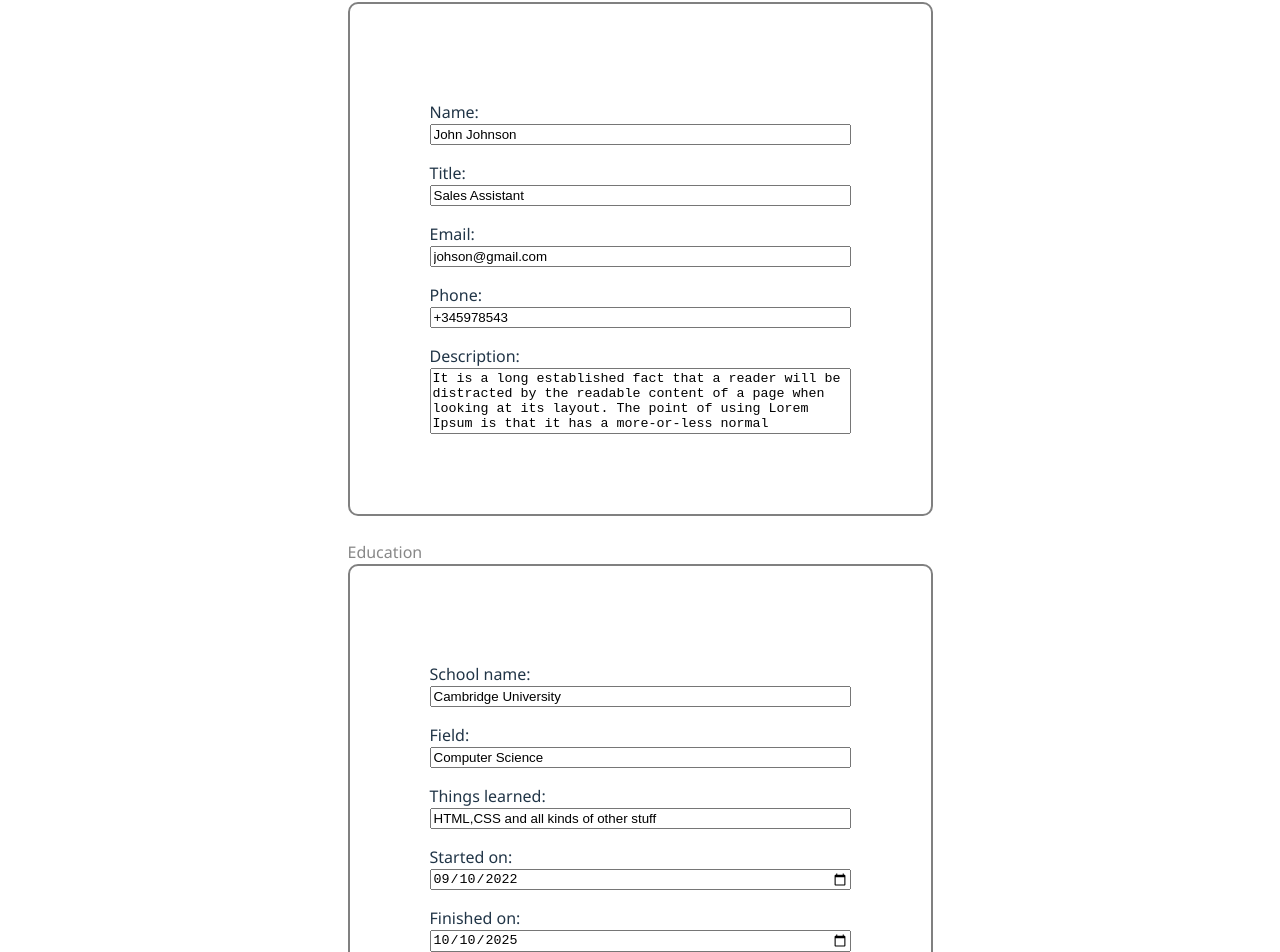
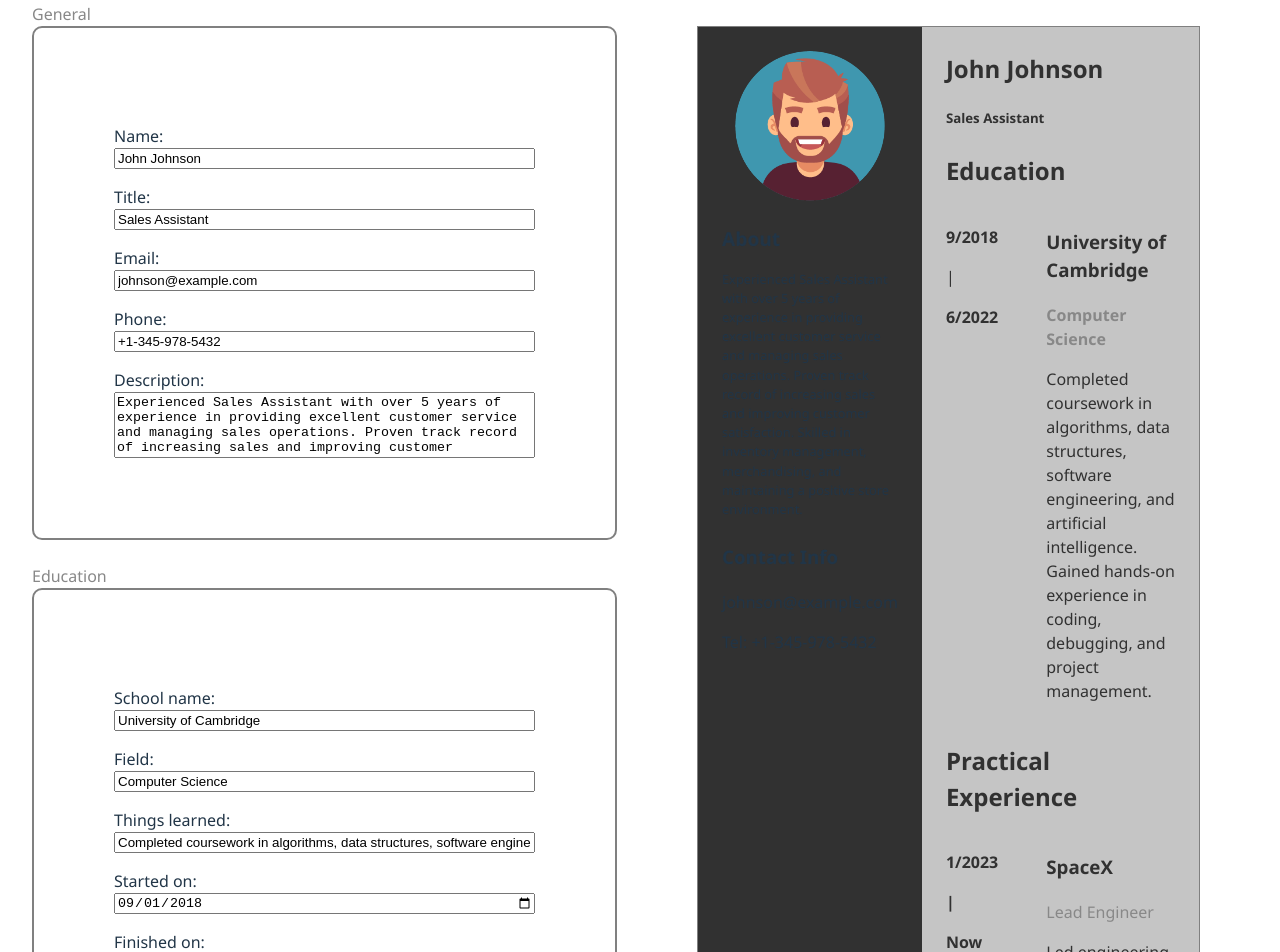
Before and after one commit to jusadocode/cv-application, a React (Vite) app: page / in a window 1280 px wide. Shown: the part 179-1131 px from the top of the page. Built offline with nearby package versions, Linux system fonts and the light colour scheme.

Commit message:
changed layout and added updates to styling, media query

```diff
--- a/src/App.jsx
+++ b/src/App.jsx
@@ -9,26 +9,26 @@ function App() {
   const initialGeneralInfo = {
     name: 'John Johnson',
     title: 'Sales Assistant',
-    'e-mail': 'johson@gmail.com',
-    phone: '+345978543',
-    description: "It is a long established fact that a reader will be distracted by the readable content of a page when looking at its layout. The point of using Lorem Ipsum is that it has a more-or-less normal distribution of letters, as opposed to using 'Content here, content here', making it look like readable English."
-  }
+    'e-mail': 'johnson@example.com',
+    phone: '+1-345-978-5432',
+    description: "Experienced Sales Assistant with over 5 years of experience in providing excellent customer service and managing sales operations. Proven track record of increasing sales and improving customer satisfaction. Skilled in inventory management, merchandising, and maintaining a positive store environment."
+  };
 
   const initialEduInfo = {
-    school: 'Cambridge University',
+    school: 'University of Cambridge',
     field: 'Computer Science',
-    summary: 'HTML,CSS and all kinds of other stuff',
-    'study-start': '2022-09-10',
-    'study-end': '2025-10-10',
-  }
+    summary: 'Completed coursework in algorithms, data structures, software engineering, and artificial intelligence. Gained hands-on experience in coding, debugging, and project management.',
+    'study-start': '2018-09-01',
+    'study-end': '2022-06-30',
+  };
 
   const initialPracticalInfo = {
-    name: 'SpaceX Industries',
+    name: 'SpaceX',
     position: 'Lead Engineer',
-    responsibilities: 'Helping 5 teams work on Tesla Roadster',
-    'work-start': '2025-10-10',
-    'work-end': '2027-10-10',
-  }
+    responsibilities: 'Led engineering teams in the development of propulsion systems for the Falcon and Starship rockets. Coordinated cross-functional teams to ensure project milestones were met on time and within budget. Conducted research and development to improve system efficiency and reliability.',
+    'work-start': '2023-01-01',
+    'work-end': '2027-12-31',
+  };
 
   const [isDisplaying, setIsDisplaying] = useState(false);
 
@@ -46,14 +46,9 @@ function App() {
 
   return (
     <>
-    {
-      isDisplaying ?
-      <DisplaySection
-          generalInfo={generalInfo}
-          eduInfo={eduInfo}
-          practicalInfo={practicalInfo}
-      />
-      :
+    <h1>Create your CV</h1>
+      <div className='main-content-wrapper' >
+
       <CreationSection
         setGeneralInfo={setGeneralInfo}
         setEduInfo={setEduInfo}
@@ -62,13 +57,17 @@ function App() {
         eduInfo={eduInfo}
         practicalInfo={practicalInfo}
       />
-    }
 
-    {isDisplaying ? (
-        <button onClick={handleEdit}>Edit CV</button>
-      ) : (
-        <button onClick={handleSubmit}>Submit CV</button>
-      )}
+
+      <DisplaySection
+          generalInfo={generalInfo}
+          eduInfo={eduInfo}
+          practicalInfo={practicalInfo}
+      />
+
+
+    </div>
+
 
     </>
   )
--- a/src/components/creationSection.jsx
+++ b/src/components/creationSection.jsx
@@ -42,9 +42,8 @@ function CreationSection({setGeneralInfo, setEduInfo, setPracticalInfo, generalI
 
   return (
     <>
-    <h1>
-        Create your CV
-    </h1>
+
+    <div className='editor-wrapper'>
 
     <div className='section-wrapper'>
 
@@ -107,6 +106,10 @@ function CreationSection({setGeneralInfo, setEduInfo, setPracticalInfo, generalI
 
 </div>
 
+    </div>
+
+
+
     </>
   )
 }
--- a/src/components/displaySection.jsx
+++ b/src/components/displaySection.jsx
@@ -1,17 +1,49 @@
-import { useState } from 'react'
+import { useState, useRef, cloneElement } from 'react'
 
 import '../styles/DisplaySection.css'
 
 import photo from'../assets/user.png'
 
 function DisplaySection({generalInfo, eduInfo, practicalInfo}) {
+
+
+    const fileUploadRef = useRef()
+
+    const [uploadedPhoto, setUploadedPhoto] = useState(photo);
+
+    const handlePhotoUpload = (e) => {
+        fileUploadRef.current.click();
+        const file = e.target.files[0];
+        if (file) {
+            const reader = new FileReader();
+            reader.onload = () => {
+                setUploadedPhoto(reader.result);
+            };
+            reader.readAsDataURL(file);
+        }
+    };
+
+    const formatDate = (dateString) => {
+        const date = new Date(dateString);
+        const currentDate = new Date();
+
+        if (date > currentDate) {
+            return "Now";
+        }
+
+        const options = { year: 'numeric', month: 'numeric' }; // Format options
+        return date.toLocaleDateString('en-US', options);
+    };
+
+
     return (
         <>
         <div className="main-grid-container">
             <div className="left-side">
 
                 <div className="photo-section">
-                    <img src={photo} alt="Avatar"></img>
+                    <img  style={{ cursor: 'pointer' }}  src={uploadedPhoto} alt="Avatar" onClick={handlePhotoUpload}></img>
+                    <input ref={fileUploadRef} type="file" accept="image/*" hidden onChange={handlePhotoUpload} />
                 </div>
 
                 <div className="about-section">
@@ -38,8 +70,9 @@ function DisplaySection({generalInfo, eduInfo, practicalInfo}) {
                         eduInfo.map((a, index) => (
                             <div className="education-block" key={index}>
                                 <div className="time-section">
-                                    <p style={{fontWeight: 'bold'}}>{eduInfo[index]['study-start']}</p>
-                                    <p style={{fontWeight: 'bold'}}>{eduInfo[index]['study-end']}</p>
+                                    <p style={{fontWeight: 'bold'}}>{formatDate(eduInfo[index]['study-start'])}</p>
+                                    <p >|</p>
+                                    <p style={{fontWeight: 'bold'}}>{formatDate(eduInfo[index]['study-end'])}</p>
                                 </div>
 
                                 <div className="info-section">
@@ -61,13 +94,14 @@ function DisplaySection({generalInfo, eduInfo, practicalInfo}) {
                         practicalInfo.map((a, index) => (
                             <div className="practical-block" key={index}>
                                 <div className="time-section">
-                                    <p style={{fontWeight: 'bold'}}>{practicalInfo[index]['work-start']}</p>
-                                    <p style={{fontWeight: 'bold'}}>{practicalInfo[index]['work-end']}</p>
+                                    <p style={{fontWeight: 'bold'}}>{formatDate(practicalInfo[index]['work-start'])}</p>
+                                    <p style={{fontWeight: 'bold'}}>|</p>
+                                    <p style={{fontWeight: 'bold'}}>{formatDate(practicalInfo[index]['work-end'])}</p>
                                 </div>
 
                                 <div className="info-section">
                                     <h3 >{practicalInfo[index].name}</h3>
-                                    <h4 style={{fontWeight: 'bold'}}>{practicalInfo[index].position}</h4>
+                                    <h4 >{practicalInfo[index].position}</h4>
                                     <p>{practicalInfo[index].responsibilities}</p>
                                 </div>
 
--- a/src/styles/App.css
+++ b/src/styles/App.css
@@ -1,17 +1,9 @@
 #root {
-  max-width: 1280px;
   margin: 0 auto;
-  padding: 2rem;
-  text-align: center;
   font-family: 'Segoe UI', Tahoma, Geneva, Verdana, sans-serif;
 }
 
-.logo {
-  height: 6em;
-  padding: 1.5em;
-  will-change: filter;
-  transition: filter 300ms;
-}
+
 .logo:hover {
   filter: drop-shadow(0 0 2em #646cffaa);
 }
@@ -32,6 +24,14 @@
   a:nth-of-type(2) .logo {
     animation: logo-spin infinite 20s linear;
   }
+}
+
+@media only screen and (max-width: 1024px) {
+
+.main-content-wrapper {
+  flex-direction: column;
+}
+
 }
 
 .card {
@@ -97,3 +97,11 @@ h4 {
   border-top: 10px solid gray;
   margin-top: 5rem;
 }
+
+
+.main-content-wrapper {
+  display:flex;
+  gap: 2rem;
+  padding: 2rem;
+
+}
--- a/src/styles/DisplaySection.css
+++ b/src/styles/DisplaySection.css
@@ -1,22 +1,7 @@
 #root {
-  max-width: 1280px;
-  margin: 0 auto;
-  padding: 2rem;
   text-align: center;
-  font-family: 'Segoe UI', Tahoma, Geneva, Verdana, sans-serif;
 }
 
-
-
-.card {
-  padding: 2em;
-}
-
-.section {
-  border: 2px solid gray;
-  border-radius: 10px;
-  padding: 3rem;
-}
 
 @keyframes section-fade {
   from {
@@ -43,36 +28,41 @@ h4 {
   color: #888;
 }
 
-.section-wrapper {
-  display: block;
-  margin-top: 1.5rem;
-  animation: section-fade ease-in-out 0.3s;
-}
-
 .add-button {
   transition: border-color 0.25s;
   margin-top: 2rem;
 }
 
 .main-grid-container {
-  max-width: 600px;
   border: 1px solid gray;
   animation: section-fade ease-in-out 0.6s;
   display: grid;
   grid-template-columns: 1fr 2fr;
   text-align: left;
+  max-width: 700px;
+  height: 100%;
+  position: sticky;
+  margin: 3rem;
 }
 
 
 .photo-section {
   display: flex;
-  justify-content: center;
+  flex-direction: column;
+  align-items: center;
 }
 
-.photo-section img{
-  width: 70%;
+.photo-section img {
+  width: 150px;
+  height: 150px;
   border-radius: 50%;
+  transition: filter 0.2s ease;
 }
+
+.photo-section img:hover {
+  filter: grayscale(100%); /* Apply grayscale filter */
+}
+
 
 .left-side {
   background-color: #313131;
@@ -106,7 +96,6 @@ h4 {
 
 .info-section {
   position: relative;
-
 }
 
 .time-section {
```
Lines whose indentation alone changed are shown as unchanged.
